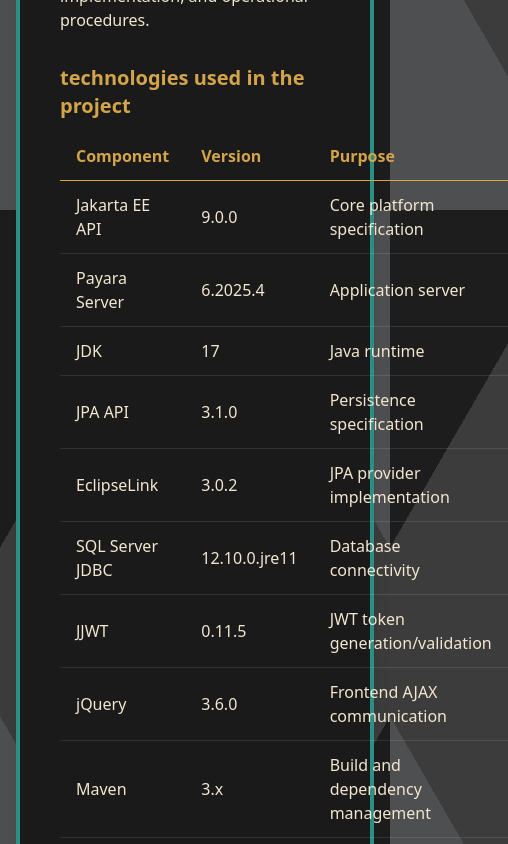
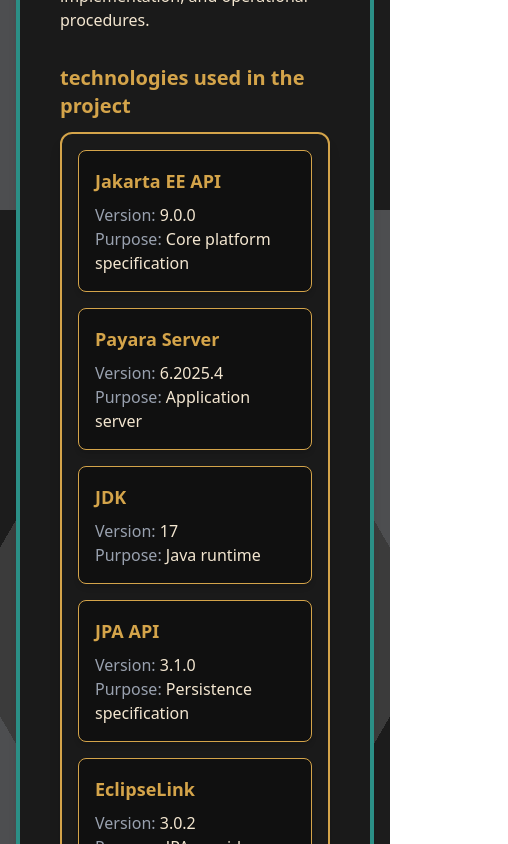
Before and after one commit to KevinFZambrano12/Kevin-s-web-page, a React (Vite) app: page /projects in a window 390 px wide. Shown: the part 1900-2744 px from the top of the page, 508 px wide, since content can reach past the window. Built offline with nearby package versions, Linux system fonts and the light colour scheme.

Commit message:
Update projects.jsx
changes in the table of the project

```diff
--- a/src/Componets/screens/projects.jsx
+++ b/src/Componets/screens/projects.jsx
@@ -115,7 +115,11 @@
                     technologies used in the project
                 </h3>
 
-                <table className="w-full border-collapse text-left mb-8">
+                <div className="max-w-5xl mx-auto bg-[var(--mh-dark)] border-2 border-[var(--mh-gold)] rounded-xl shadow-lg p-4">
+
+                    {/* Desktop - tabla normal */}
+                    <div className="hidden md:block">
+                        <table className="w-full border-collapse text-left">
                             <thead>
                             <tr className="border-b border-[var(--mh-gold)] text-[var(--mh-gold)]">
                                 <th className="py-3 px-4">Component</th>
@@ -124,13 +128,11 @@
                             </tr>
                             </thead>
                             <tbody className="text-[var(--mh-light)]">
-
                             <tr className="border-b border-white/10 hover:bg-white/5 transition">
                                 <td className="py-3 px-4">Jakarta EE API</td>
                                 <td className="py-3 px-4">9.0.0</td>
                                 <td className="py-3 px-4">Core platform specification</td>
                             </tr>
-
                             <tr className="border-b border-white/10 hover:bg-white/5 transition">
                                 <td className="py-3 px-4">Payara Server</td>
                                 <td className="py-3 px-4">6.2025.4</td>
@@ -186,6 +188,41 @@
                             </tr>
                             </tbody>
                         </table>
+                    </div>
+
+                    {/* Mobile - cards */}
+                    <div className="md:hidden space-y-4">
+                        {[
+                            { name: "Jakarta EE API", version: "9.0.0", purpose: "Core platform specification" },
+                            { name: "Payara Server", version: "6.2025.4", purpose: "Application server" },
+                            { name: "JDK", version: "17", purpose: "Java runtime" },
+                            { name: "JPA API", version: "3.1.0", purpose: "Persistence specification" },
+                            { name: "EclipseLink", version: "3.0.2", purpose: "JPA provider implementation" },
+                            { name: "SQL Server JDBC", version: "12.10.0.jre11", purpose: "Database connectivity" },
+                            { name: "JJWT", version: "0.11.5", purpose: "JWT token generation/validation" },
+                            { name: "jQuery", version: "3.6.0", purpose: "Frontend AJAX communication" },
+                            { name: "Maven", version: "3.x", purpose: "Build and dependency management" },
+                            { name: "JUnit Jupiter", version: "5.6.0", purpose: "Unit testing framework" },
+                        ].map((item, i) => (
+                            <div
+                                key={i}
+                                className="bg-black/40 border border-[var(--mh-gold)] rounded-lg p-4 shadow-md"
+                            >
+                                <h3 className="text-[var(--mh-gold)] font-bold text-lg mb-2">
+                                    {item.name}
+                                </h3>
+                                <p className="text-[var(--mh-light)]">
+                                    <span className="text-gray-400">Version:</span> {item.version}
+                                </p>
+                                <p className="text-[var(--mh-light)]">
+                                    <span className="text-gray-400">Purpose:</span> {item.purpose}
+                                </p>
+                            </div>
+                        ))}
+                    </div>
+
+                </div>
+
                 <a
                     href="https://github.com/Arst097/E-TradeTech"
                     target="_blank"
```
Lines whose indentation alone changed are shown as unchanged.
